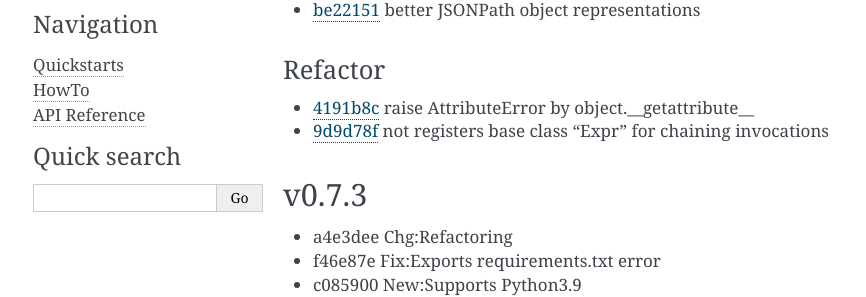
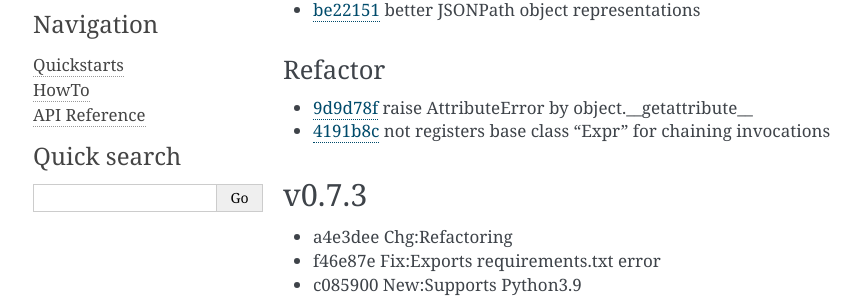
Before and after one commit to linw1995/jsonpath, a Sphinx documentation site: the page built from docs/source/changelog.rst, in a window 1280 px wide and 900 px high. Shown: the part 258-555 px from the top of the window, without its empty margins (105-971 px from the left). Built offline with Sphinx 7.4.7, drawn with Linux system fonts in a browser that asks for light colours.

```diff
--- a/README.rst
+++ b/README.rst
@@ -108,14 +108,14 @@ Features
 Refactor
 ********
 
-- 4191b8c_ raise AttributeError by object.__getattribute__
-- 9d9d78f_ not registers base class "Expr" for chaining invocations
+- 9d9d78f_ raise AttributeError by object.__getattribute__
+- 4191b8c_ not registers base class "Expr" for chaining invocations
 
 
 .. _69ff6cb: https://github.com/linw1995/jsonpath/commit/69ff6cb47a08d3f957224adb163970454b6a1c87
 .. _be22151: https://github.com/linw1995/jsonpath/commit/be221513bd8a1821e8007eb1c2d4f10aa6d3f987
+.. _9d9d78f: https://github.com/linw1995/jsonpath/commit/9d9d78fd60b7b284c446c06e7102d05decd24c2b
 .. _4191b8c: https://github.com/linw1995/jsonpath/commit/4191b8c745871733e58e97be11cdbcd845870484
-.. _9d9d78f: https://github.com/linw1995/jsonpath/commit/9d9d78fd60b7b284c446c06e7102d05decd24c2b
 
 
 
--- a/docs/source/changelog.rst
+++ b/docs/source/changelog.rst
@@ -14,14 +14,14 @@ Features
 Refactor
 ********
 
-- 4191b8c_ raise AttributeError by object.__getattribute__
-- 9d9d78f_ not registers base class "Expr" for chaining invocations
+- 9d9d78f_ raise AttributeError by object.__getattribute__
+- 4191b8c_ not registers base class "Expr" for chaining invocations
 
 
 .. _69ff6cb: https://github.com/linw1995/jsonpath/commit/69ff6cb47a08d3f957224adb163970454b6a1c87
 .. _be22151: https://github.com/linw1995/jsonpath/commit/be221513bd8a1821e8007eb1c2d4f10aa6d3f987
+.. _9d9d78f: https://github.com/linw1995/jsonpath/commit/9d9d78fd60b7b284c446c06e7102d05decd24c2b
 .. _4191b8c: https://github.com/linw1995/jsonpath/commit/4191b8c745871733e58e97be11cdbcd845870484
-.. _9d9d78f: https://github.com/linw1995/jsonpath/commit/9d9d78fd60b7b284c446c06e7102d05decd24c2b
 
 
 .. include:: history.rst
```
